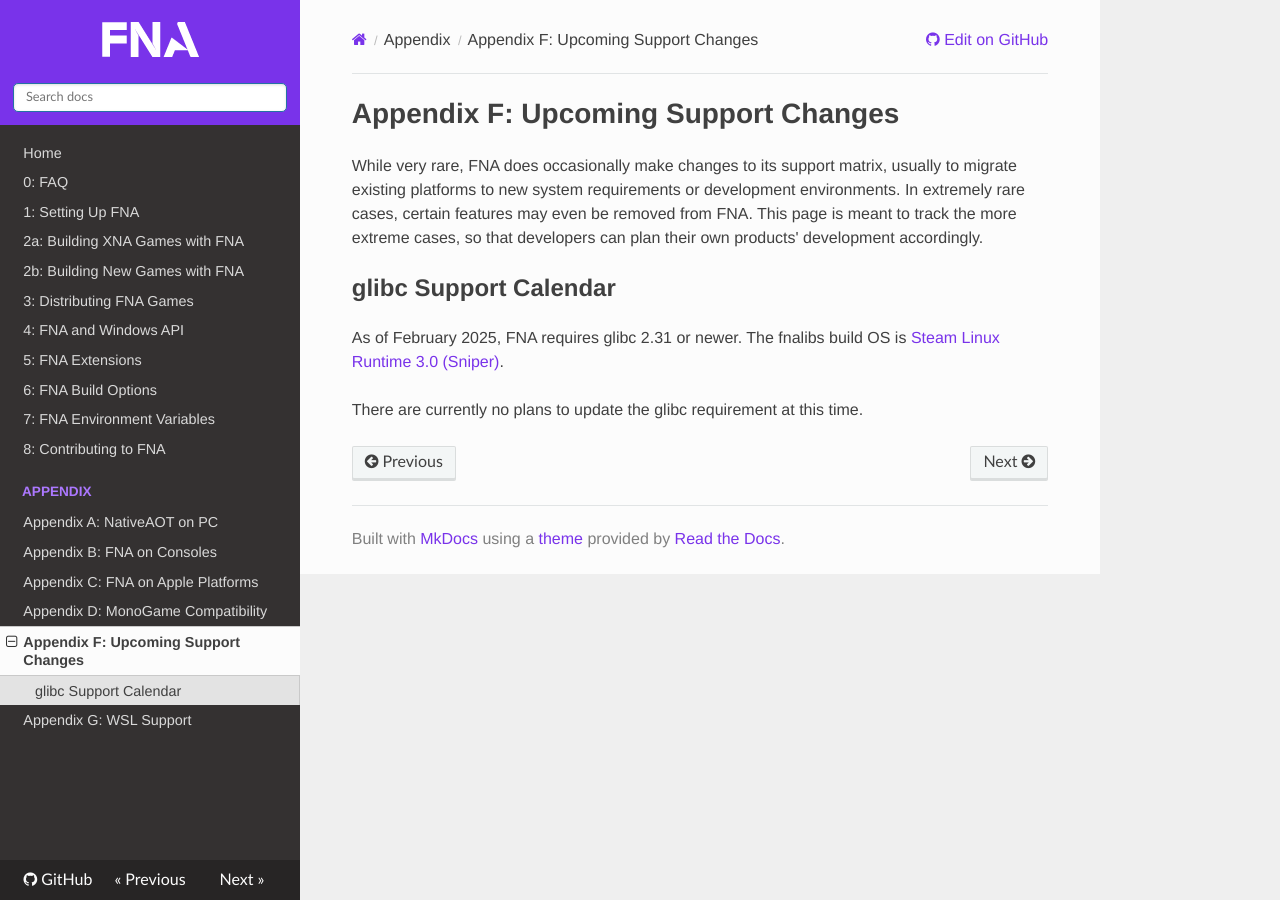
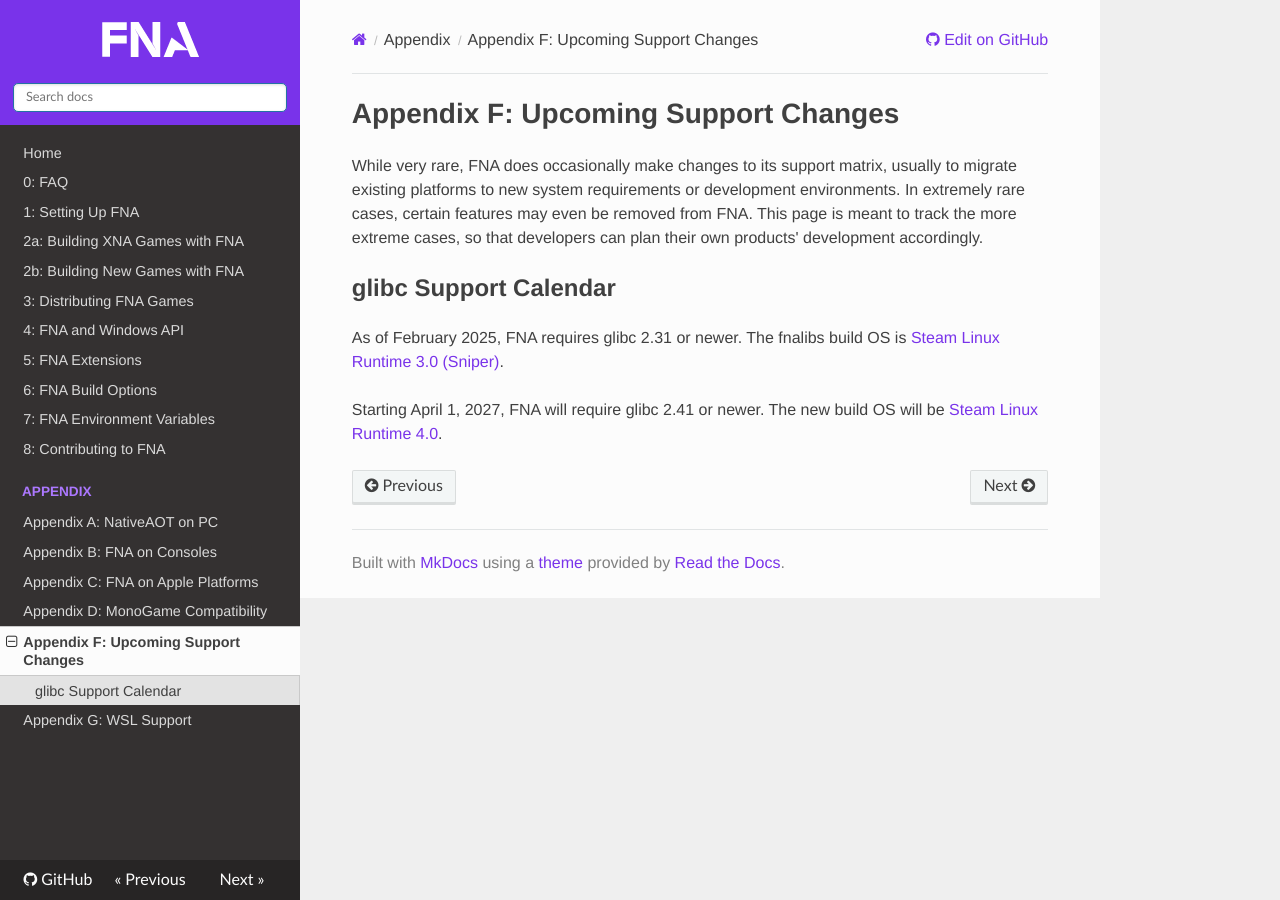
Before and after one commit to FNA-XNA/docs, an MkDocs documentation site: the page built from docs/appendix/Appendix-F:-Upcoming-Support-Changes.md, in a window 1280 px wide. Built offline with MkDocs 1.6.1, drawn with Linux system fonts in a browser that asks for light colours; nearby versions of some CDN libraries.

Commit message:
Introduce plan to migrate to Steam Linux Runtime 4.0

```diff
--- a/docs/appendix/Appendix-F:-Upcoming-Support-Changes.md
+++ b/docs/appendix/Appendix-F:-Upcoming-Support-Changes.md
@@ -6,4 +6,4 @@
 
 As of February 2025, FNA requires glibc 2.31 or newer. The fnalibs build OS is [Steam Linux Runtime 3.0 (Sniper)](https://gitlab.steamos.cloud/steamrt/sniper/sdk).
 
-There are currently no plans to update the glibc requirement at this time.
+Starting April 1, 2027, FNA will require glibc 2.41 or newer. The new build OS will be [Steam Linux Runtime 4.0](https://gitlab.steamos.cloud/steamrt/steamrt4/sdk).
```
